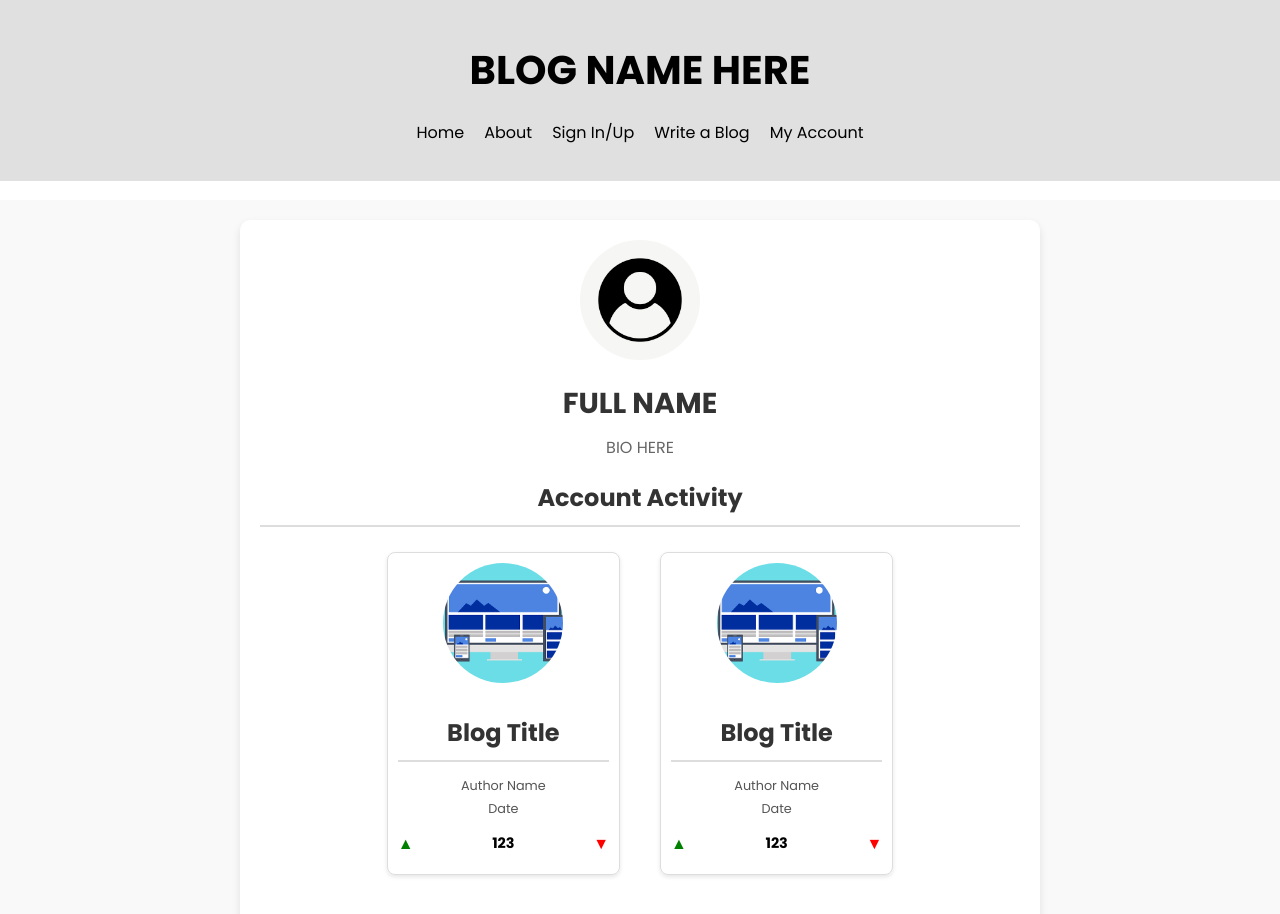
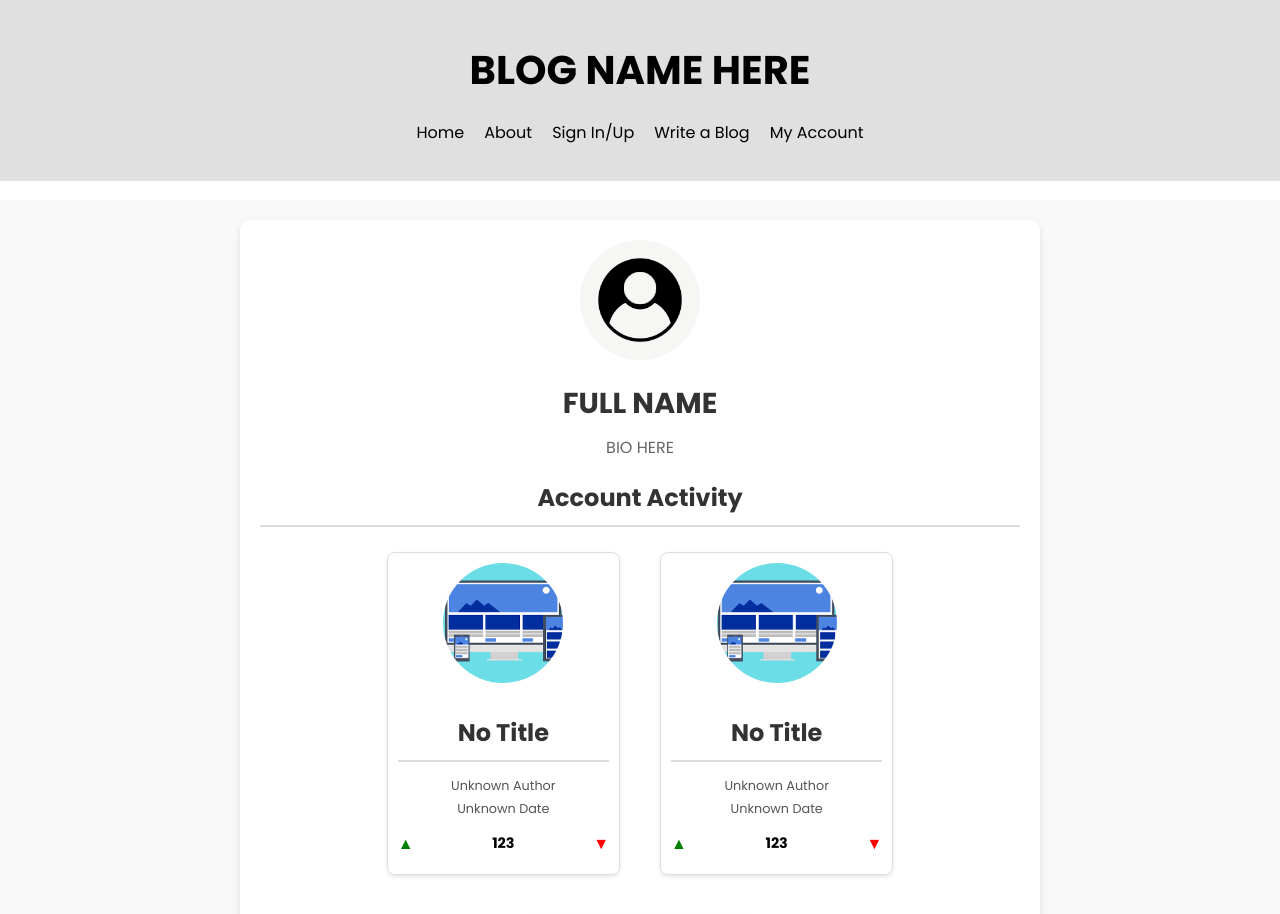
Before and after one commit to kamaldbouk/Blog, a React (Create React App) app in the folder frontend/: page /member in a window 1280 px wide. Shown: the top 914 px of the page. Built offline with nearby package versions, Linux system fonts and the light colour scheme.

Commit message:
working blog display on homepage

```diff
--- a/frontend/package.json
+++ b/frontend/package.json
@@ -1,4 +1,5 @@
 {
+  "proxy": "http://localhost:4000",
   "name": "frontend",
   "version": "0.1.0",
   "private": true,
--- a/frontend/src/components/BlogOutView.js
+++ b/frontend/src/components/BlogOutView.js
@@ -1,32 +1,30 @@
-import blogPic from '../pages/img/blog.jpg'
+import blogPic from '../pages/img/blog.jpg';
 import { useNavigate } from 'react-router-dom';
 
-const BlogOutView = () => {
-
+const BlogOutView = ({ blog }) => {
     const navigate = useNavigate();
 
     const routeBlog = () => {
         navigate('/blog');
     };
 
-    const upvote = (event) => {
-        event.stopPropagation();
-
-    }
+    const title = blog ? blog.title : 'No Title';
+    const author = blog ? blog.author : 'Unknown Author';
+    const date = blog ? blog.date : 'Unknown Date';
 
     return (
         <div className="blog-div" onClick={routeBlog}>
             <img src={blogPic} alt="Blog" className="blog-image" />
-            <h3 className="blog-title">Blog Title</h3>
-            <p className="blog-author">Author Name</p>
-            <p className="blog-date">Date</p>
+            <h3 className="blog-title">{title}</h3>
+            <p className="blog-author">{author}</p>
+            <p className="blog-date">{date}</p>
             <div className="blog-votes">
                 <span className="upvote-button">▲</span>
                 <span className="vote-count">123</span>
                 <span className="downvote-button">▼</span>
             </div>
         </div>
-    )
-}
+    );
+};
 
-export default BlogOutView
+export default BlogOutView;
--- a/frontend/src/pages/Home.js
+++ b/frontend/src/pages/Home.js
@@ -1,28 +1,36 @@
-import blogPic from './img/blog.jpg'
-import { useNavigate } from 'react-router-dom';
 import BlogOutView from '../components/BlogOutView';
 import { useBlogsContext } from '../hooks/useBlogsContext';
-import { useEffect } from 'react';
+import { useEffect, useState } from 'react';
 
 const Home = () => {
-    const {blogs, dispatch} = useBlogsContext()
+
+    const [blogs, setBlogs] = useState(null)
 
     useEffect(() => {
         const fetchBlogs = async () => {
             const response = await fetch('/api/blogs')
             const json = await response.json()
 
-            if (response.ok){
-                dispatch( {type: 'SET_BLOGS', payload: json})
+            if (response.ok) {
+                setBlogs(json)
             }
         }
-    })
+        fetchBlogs()
+    }, [])
 
-    const navigate = useNavigate();
 
-    const routeBlog = () => {
-        navigate('/blog');
-    };
+    // const {blogs, dispatch} = useBlogsContext()
+
+    // useEffect(() => {
+    //     const fetchBlogs = async () => {
+    //         const response = await fetch('/api/blogs')
+    //         const json = await response.json()
+
+    //         if (response.ok){
+    //             dispatch( {type: 'SET_BLOGS', payload: json})
+    //         }
+    //     }
+    // })
 
     return (
         <div className="home-container">
@@ -30,17 +38,17 @@ const Home = () => {
                 {/* sort these by number of likes (only top 6) */}
                 <h2>Popular Blogs</h2>
 
-                 {/* {blogs && blogs.map((blog) => (
-                        <BlogOutView />
+                 {blogs && blogs.map((blog) => (
+                        <BlogOutView key={blog._id} blog={blog}  />
+                        // <p key={blog._id}>{blog.title}</p>
+                    ) )}
 
-                    ) )} */}
-
+                {/* <BlogOutView />
                 <BlogOutView />
                 <BlogOutView />
                 <BlogOutView />
                 <BlogOutView />
-                <BlogOutView />
-                <BlogOutView />
+                <BlogOutView /> */}
             </div>
 
             <div className="all-container">
```
